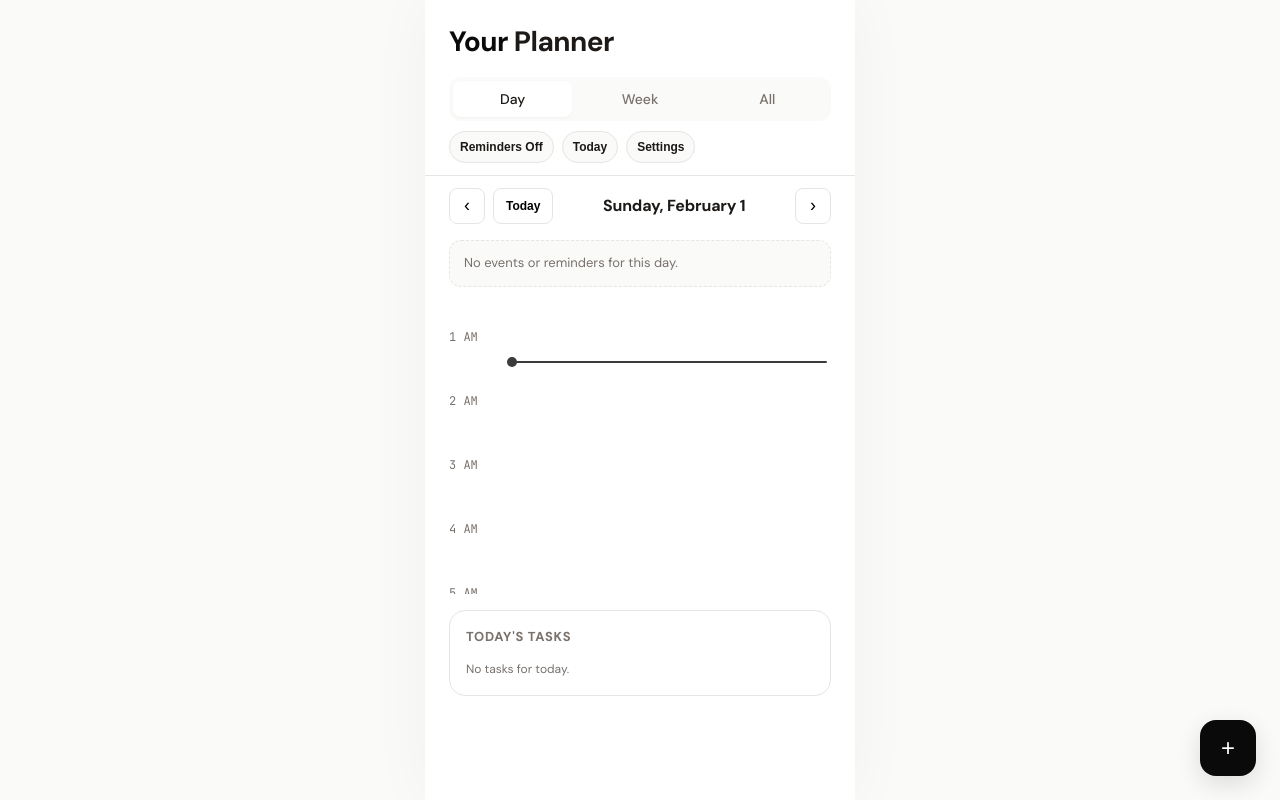
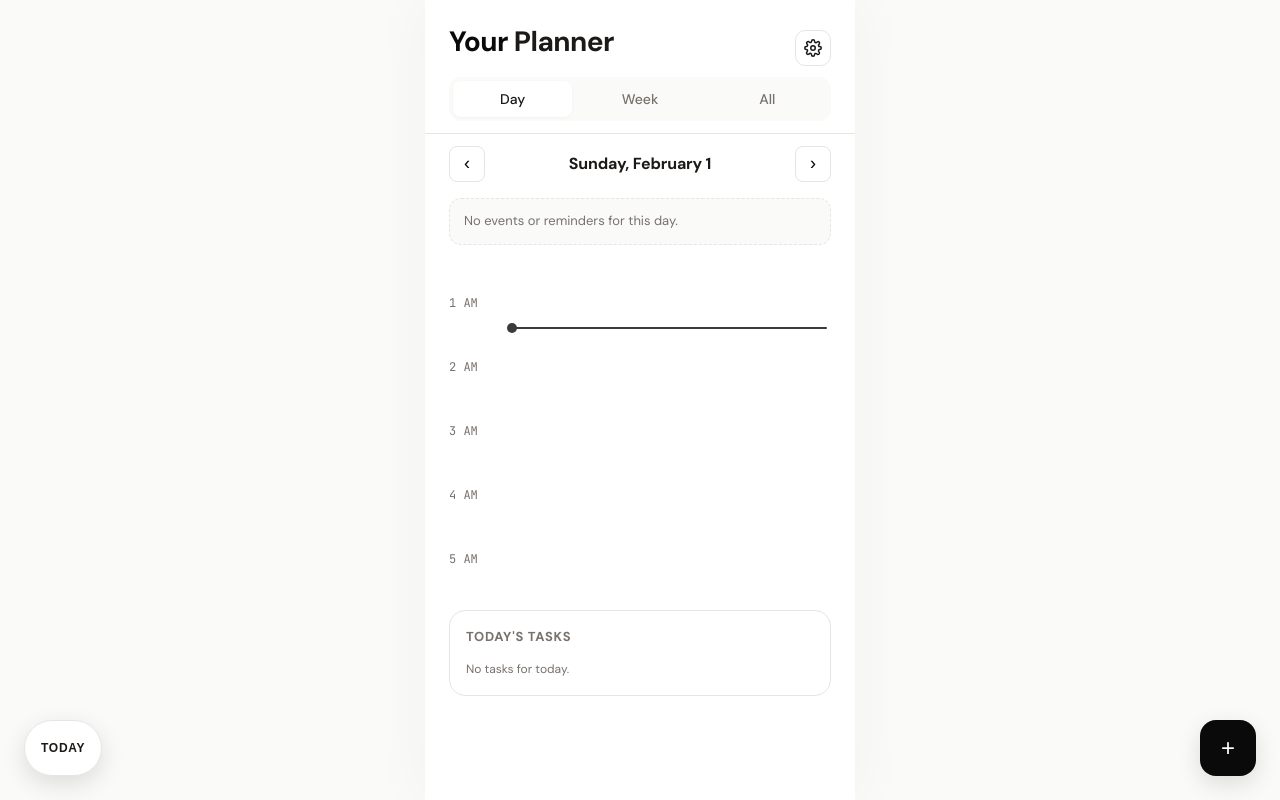
Before and after one commit to ClassicLuke/ClassicCalenderApp, a plain HTML site: page index.html in a window 1280 px wide. Drawn offline with Linux system fonts and the light colour scheme.

Commit message:
Added dark mode, change setting icon and location, increased left right siping sensitivity

```diff
--- a/index.html
+++ b/index.html
@@ -72,6 +72,18 @@
             --danger: #f87171;
         }
 
+        body[data-theme=\"dark\"] {
+            --bg-primary: #0b0b0c;
+            --bg-secondary: #16181b;
+            --text-primary: #f4f4f5;
+            --text-secondary: #9ca3af;
+            --border: #262626;
+            --accent: #22c55e;
+            --shadow: rgba(34, 197, 94, 0.2);
+            --success: #22c55e;
+            --danger: #f87171;
+        }
+
         body[data-theme=\"library\"] {
             --bg-primary: #f4efe7;
             --bg-secondary: #fffaf3;
@@ -198,6 +210,13 @@
 
         .header.scrolled {
             box-shadow: 0 12px 24px var(--shadow);
+        }
+
+        .header-top {
+            display: flex;
+            align-items: center;
+            justify-content: space-between;
+            gap: 12px;
         }
 
         .header h1 {
@@ -658,12 +677,55 @@
             touch-action: manipulation;
         }
 
+        .today-button-fab {
+            left: 24px;
+            right: auto;
+            background: var(--bg-secondary);
+            color: var(--text-primary);
+            border: 1px solid var(--border);
+            font-size: 12px;
+            font-weight: 700;
+            text-transform: uppercase;
+            letter-spacing: 0.06em;
+            width: auto;
+            padding: 0 16px;
+            border-radius: 999px;
+        }
+
+        .today-button-fab:hover {
+            background: var(--bg-primary);
+        }
+
         .add-button:hover {
             transform: scale(1.05);
         }
 
         .add-button:active {
             transform: scale(0.95);
+        }
+
+        .settings-icon-button {
+            width: 36px;
+            height: 36px;
+            border: 1px solid var(--border);
+            background: var(--bg-secondary);
+            border-radius: 10px;
+            display: inline-flex;
+            align-items: center;
+            justify-content: center;
+            cursor: pointer;
+            transition: all 0.2s ease;
+            touch-action: manipulation;
+        }
+
+        .settings-icon-button:hover {
+            background: var(--bg-primary);
+        }
+
+        .settings-icon {
+            width: 18px;
+            height: 18px;
+            stroke: var(--text-primary);
         }
 
         /* Modal */
@@ -1051,23 +1113,25 @@
 <body>
     <div class="app-container">
         <div class="header">
-            <h1><span id="userNameDisplay">Your</span> Planner</h1>
+            <div class="header-top">
+                <h1><span id="userNameDisplay">Your</span> Planner</h1>
+                <button class="settings-icon-button" onclick="openSettingsModal()" aria-label="Settings">
+                    <svg class="settings-icon" viewBox="0 0 24 24" fill="none" stroke-width="2" stroke-linecap="round" stroke-linejoin="round">
+                        <circle cx="12" cy="12" r="3"></circle>
+                        <path d="M19.4 15a1.7 1.7 0 0 0 .3 1.9l.1.1a2 2 0 1 1-2.8 2.8l-.1-.1a1.7 1.7 0 0 0-1.9-.3 1.7 1.7 0 0 0-1 1.6V21a2 2 0 1 1-4 0v-.1a1.7 1.7 0 0 0-1-1.6 1.7 1.7 0 0 0-1.9.3l-.1.1a2 2 0 1 1-2.8-2.8l.1-.1a1.7 1.7 0 0 0 .3-1.9 1.7 1.7 0 0 0-1.6-1H3a2 2 0 1 1 0-4h.1a1.7 1.7 0 0 0 1.6-1 1.7 1.7 0 0 0-.3-1.9l-.1-.1a2 2 0 1 1 2.8-2.8l.1.1a1.7 1.7 0 0 0 1.9.3 1.7 1.7 0 0 0 1-1.6V3a2 2 0 1 1 4 0v.1a1.7 1.7 0 0 0 1 1.6 1.7 1.7 0 0 0 1.9-.3l.1-.1a2 2 0 1 1 2.8 2.8l-.1.1a1.7 1.7 0 0 0-.3 1.9 1.7 1.7 0 0 0 1.6 1H21a2 2 0 1 1 0 4h-.1a1.7 1.7 0 0 0-1.5 1z"></path>
+                    </svg>
+                </button>
+            </div>
             <div class="view-toggle">
                 <button class="active" onclick="switchView('day', this)">Day</button>
                 <button onclick="switchView('week', this)">Week</button>
                 <button onclick="switchView('all', this)">All</button>
             </div>
-            <div class="header-actions">
-                <button class="chip-button" id="notifyButton" onclick="toggleNotifications()">Reminders Off</button>
-                <button class="chip-button" onclick="goToday()">Today</button>
-                <button class="chip-button" onclick="openSettingsModal()">Settings</button>
-            </div>
         </div>
 
         <div class="date-nav">
             <div class="nav-buttons">
                 <button onclick="changeDate(-1)">‹</button>
-                <button class="today-button" onclick="goToday()">Today</button>
             </div>
             <div class="current-date" id="currentDate"></div>
             <div class="nav-buttons" style="justify-self: end;">
@@ -1079,6 +1143,7 @@
         <div class="week-view" id="weekView"></div>
         <div class="all-view" id="allView"></div>
 
+        <button class="add-button today-button-fab" onclick="goToday()">Today</button>
         <button class="add-button" onclick="openAddModal()">+</button>
     </div>
 
@@ -1202,6 +1267,11 @@
             <div class="form-group">
                 <label>Theme</label>
                 <div class="theme-grid" id="themeGrid"></div>
+            </div>
+            <div class="form-group">
+                <label>Reminders</label>
+                <button class="chip-button" id="notifyButton" onclick="toggleNotifications()">Reminders Off</button>
+                <div class="helper-text">Enable browser notifications for reminders.</div>
             </div>
             <div class="form-group">
                 <label>Passcode lock</label>
@@ -1268,6 +1338,7 @@
             { id: 'minimal', label: 'Minimal', palette: { bg: '#f7f7f6', surface: '#ffffff', accent: '#111111', border: '#e5e5e5', text: '#1a1a1a' } },
             { id: 'joyful', label: 'Joyful', palette: { bg: '#fff7ed', surface: '#ffffff', accent: '#f97316', border: '#f5d0b5', text: '#3b1f14' } },
             { id: 'midnight', label: 'Midnight', palette: { bg: '#0f172a', surface: '#111827', accent: '#38bdf8', border: '#1f2937', text: '#f8fafc' } },
+            { id: 'dark', label: 'Dark', palette: { bg: '#0b0b0c', surface: '#16181b', accent: '#22c55e', border: '#262626', text: '#f4f4f5' } },
             { id: 'library', label: 'Library', palette: { bg: '#f4efe7', surface: '#fffaf3', accent: '#1f3a5f', border: '#e6d8c7', text: '#2b1d16' } },
             { id: 'mint', label: 'Mint Study', palette: { bg: '#e7f5f2', surface: '#ffffff', accent: '#10b981', border: '#cfe7df', text: '#113b2f' } },
             { id: 'sunset', label: 'Sunset', palette: { bg: '#fff1e6', surface: '#ffffff', accent: '#fb7185', border: '#f7d3c0', text: '#3b1d12' } },
@@ -1294,6 +1365,7 @@
         let scrollShadowHandler = null;
         let daySwipeTarget = null;
         let daySwipeHandlers = null;
+        let settingsThemeSnapshot = null;
 
         // Load saved data and migrate legacy formats.
         function loadData() {
@@ -1411,6 +1483,7 @@
         // Open the settings modal and preload values.
         function openSettingsModal() {
             document.getElementById('userNameInput').value = userName === 'Your' ? '' : userName;
+            settingsThemeSnapshot = theme;
             pendingTheme = theme;
             updateThemeCardSelection();
             document.getElementById('passcodeToggle').value = passcodeEnabled ? 'on' : 'off';
@@ -1421,6 +1494,11 @@
 
         // Close the settings modal.
         function closeSettingsModal() {
+            if (settingsThemeSnapshot) {
+                pendingTheme = settingsThemeSnapshot;
+                document.body.setAttribute('data-theme', settingsThemeSnapshot);
+                updateThemeCardSelection();
+            }
             setModalState('settingsModal', false);
         }
 
@@ -1440,6 +1518,7 @@
             localStorage.setItem('plannerUserName', userName);
             localStorage.setItem('plannerTheme', theme);
             applyUserSettings();
+            settingsThemeSnapshot = null;
             closeSettingsModal();
             handleInitialLock();
         }
@@ -1498,6 +1577,7 @@
 
                 card.addEventListener('click', () => {
                     pendingTheme = option.id;
+                    document.body.setAttribute('data-theme', pendingTheme);
                     updateThemeCardSelection();
                 });
 
@@ -2274,6 +2354,8 @@
             if (!target) return;
 
             const state = { active: false, startX: 0, startY: 0 };
+            const swipeThreshold = 36;
+            const angleBias = 1.15;
 
             const onDown = (event) => {
                 if (event.pointerType === 'mouse' && event.button !== 0) return;
@@ -2287,7 +2369,7 @@
                 if (!state.active) return;
                 const dx = event.clientX - state.startX;
                 const dy = event.clientY - state.startY;
-                if (Math.abs(dy) > Math.abs(dx)) {
+                if (Math.abs(dy) > Math.abs(dx) * angleBias) {
                     state.active = false;
                 }
             };
@@ -2297,7 +2379,7 @@
                 const dx = event.clientX - state.startX;
                 const dy = event.clientY - state.startY;
                 state.active = false;
-                if (Math.abs(dx) > 60 && Math.abs(dx) > Math.abs(dy)) {
+                if (Math.abs(dx) > swipeThreshold && Math.abs(dx) > Math.abs(dy) * angleBias) {
                     changeDate(dx < 0 ? 1 : -1);
                 }
             };
```
